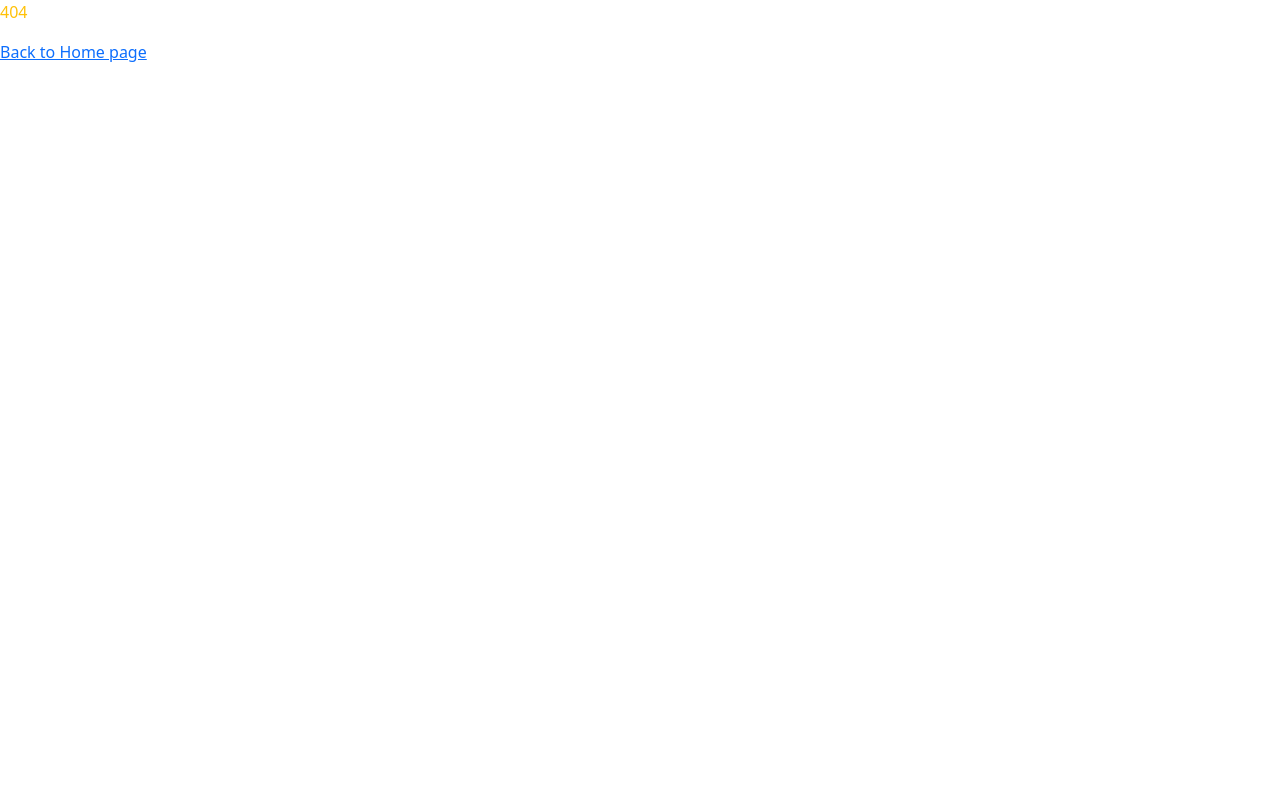
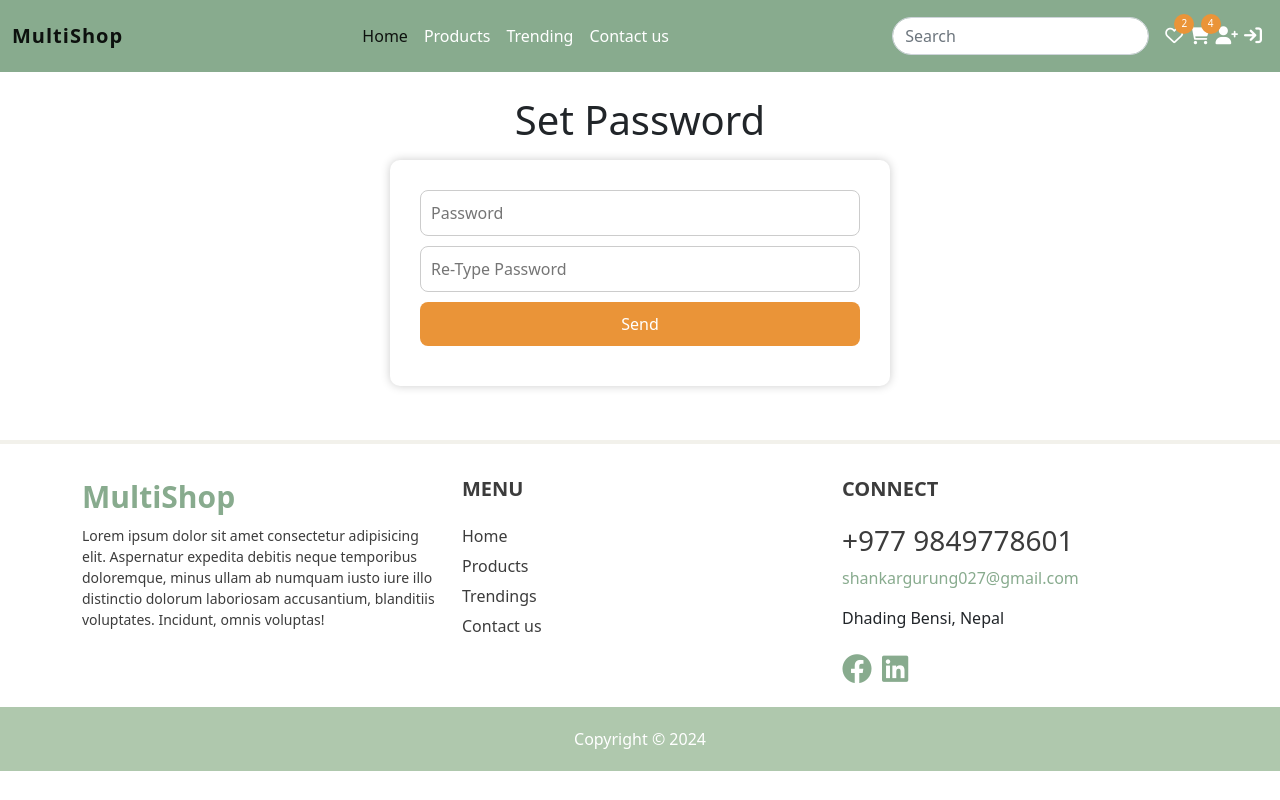
Before and after one commit to grgshankar/react_project_24, a React (Vite) app in the folder react-with-vite/: page /forget/set-password in a window 1280 px wide. Before the commit this address had no page. Built offline with nearby package versions, Linux system fonts and the light colour scheme.

Commit message:
using regex for the set password validation

```diff
--- a/react-with-vite/package.json
+++ b/react-with-vite/package.json
@@ -10,6 +10,7 @@
     "preview": "vite preview"
   },
   "dependencies": {
+    "@hookform/resolvers": "^3.3.4",
     "bootstrap": "^5.3.2",
     "font-awesome": "^4.7.0",
     "nodemon": "^3.0.2",
@@ -18,7 +19,8 @@
     "react-dom": "^18.2.0",
     "react-hook-form": "^7.49.2",
     "react-router-dom": "^6.21.1",
-    "react-toastify": "^9.1.3"
+    "react-toastify": "^9.1.3",
+    "yup": "^1.3.3"
   },
   "devDependencies": {
     "@types/react": "^18.2.43",
--- /dev/null
+++ b/react-with-vite/src/components/auth/PasswordSetComponent.jsx
@@ -0,0 +1,68 @@
+import { Form } from "react-bootstrap";
+import { yupResolver } from "@hookform/resolvers/yup";
+import * as Yup from "yup";
+import { useForm } from "react-hook-form";
+
+const PasswordSetComponent = ({submitEvent}) => {
+  const yupScheme = Yup.object({
+    password: Yup.string()
+      .min(8)
+      .max(25)
+      .matches(
+        /^(?=.*[a-z])(?=.*[A-Z])(?=.*\d)(?=.*[#$@!%&*?])[A-Za-z\d#$@!%&*?]{8,25}$/, "Password must be at least 8 to 25 char as well as need to have like unique symbols with number"
+      )
+      .required(),
+    confirmPassword: Yup.string().oneOf(
+      [Yup.ref("password"), null],
+      "Password does not match"
+    ),
+  });
+  const {
+    register,
+    handleSubmit,
+    formState: { errors },
+  } = useForm({
+    resolver: yupResolver(yupScheme),
+  });
+  return (
+    <>
+      <Form
+        onSubmit={handleSubmit(submitEvent)}
+        className="register_form text-center mt-4 mb-4"
+      >
+        <h1>Set Password</h1>
+        <div className="custom_form mt-3">
+          <input
+            type="password"
+            placeholder="Password"
+            name="password"
+            {...register("password", { required: true })}
+          />
+          {errors.password ? (
+            <em className="text-danger text-start d-flex mb-2">{errors.password ? errors.password.message : ""}</em>
+          ) : (
+            ""
+          )}
+          <input
+            type="password"
+            placeholder="Re-Type Password"
+            name="retypepassword"
+            {...register("password", { required: true })}
+          />
+          {errors.password ? (
+            <em className="text-danger text-start d-flex mb-2">
+              {errors.password ? errors.password.message : ""}
+            </em>
+          ) : (
+            ""
+          )}
+          <div className="btn_wrap">
+            <input type="submit" value="Send" className="btn btn-success" />
+          </div>
+        </div>
+      </Form>
+    </>
+  );
+};
+
+export default PasswordSetComponent;
--- a/react-with-vite/src/components/common/Error404.jsx
+++ b/react-with-vite/src/components/common/Error404.jsx
@@ -1,4 +1,3 @@
-import React from 'react'
 import { Link } from 'react-router-dom'
 
 const Error404 = () => {
--- a/react-with-vite/src/components/common/HeaderComponent.jsx
+++ b/react-with-vite/src/components/common/HeaderComponent.jsx
@@ -40,8 +40,8 @@ const HeaderComponent = () =>{
                                     className="pro_count wishlist_count">2</span></a></li>
                         <li><a href="cart.html"><i className="fa-solid fa-cart-shopping"></i><span
                                     className="pro_count cart_count">4</span></a></li>
-                        <li><a href="register.html"><i className="fa-solid fa-user-plus"></i></a></li>
-                        <li><a href="logout.html"><i className="fa-solid fa-arrow-right-to-bracket"></i></a></li>
+                        <li><NavLink to={"/login"}><i className="fa-solid fa-user-plus"></i></NavLink></li>
+                        <li><NavLink to={"/"}><i className="fa-solid fa-arrow-right-to-bracket"></i></NavLink></li>
                     </ul>
                 </div>
             </div>
--- a/react-with-vite/src/pages/auth/ForgotComponent.jsx
+++ b/react-with-vite/src/pages/auth/ForgotPage.jsx
@@ -2,8 +2,7 @@ import { Form } from 'react-bootstrap'
 import { NavLink } from 'react-router-dom'
 import { toast } from "react-toastify"
 
-const ForgotComponent = () => {
-
+const ForgotPage = () => {
     const handleSubmit = (e) => {
         e.preventDefault();
         try{
@@ -37,4 +36,4 @@ const ForgotComponent = () => {
   )
 }
 
-export default ForgotComponent
+export default ForgotPage;
--- a/react-with-vite/src/pages/auth/LoginComponent.jsx
+++ b/react-with-vite/src/pages/auth/LoginComponent.jsx
@@ -1,29 +1,68 @@
-import { Form } from "react-bootstrap"
-import { NavLink } from "react-router-dom"
+import { Form } from "react-bootstrap";
+import { useForm } from "react-hook-form";
+import { NavLink } from "react-router-dom";
 
 const LoginComponent = () => {
+  const {
+    register,
+    handleSubmit,
+    formState: { errors },
+  } = useForm();
+  const loginSubmit = (data) => {
+    console.log(data);
+  };
   return (
     <>
       <div className="mainWrapper">
         <div className="container">
           <div className="row">
             <div className="col col-sm-12">
-                    <Form className="register_form text-center mt-4 mb-4">
+              <Form
+                onSubmit={handleSubmit(loginSubmit)}
+                className="register_form text-center mt-4 mb-4"
+              >
                 <h1>Login</h1>
                 <div className="custom_form mt-3">
-                            <input type="email" placeholder="Email Address" name="email" />
-                            <input type="password" placeholder="Password" name="password" />
+                  <input
+                    type="email"
+                    placeholder="Email Address"
+                    name="email"
+                    {...register("email", { required: true })}
+                  />
+                  {errors.email? <em className="text-danger text-start d-flex mb-2">Email is required</em> : ""}
+                  <input
+                    type="password"
+                    placeholder="Password"
+                    name="password"
+                    {...register("password", { required: true })}
+                  />
+                  {errors.password? <em className="text-danger text-start d-flex mb-2">Password is required</em> : ""}
                   <div className="btn_wrap">
                     <div className="forget_row d-flex justify-content-between mt-2 mb-3">
                       <div className="left_side d-flex justify-content-center">
-                                        <input type="checkbox" name="remember" style={{width: "20px", marginBottom: "0px", marginRight: "5px"}}/> Remember Me
+                        <input
+                          type="checkbox"
+                          name="remember"
+                          style={{
+                            width: "20px",
+                            marginBottom: "0px",
+                            marginRight: "5px",
+                          }}
+                        />{" "}
+                        Remember Me
                       </div>
                       <div className="right_side redirect_link">
                         <NavLink to={"/forget"}>Forget Password</NavLink>
                       </div>
                     </div>
-                                <input type="submit" value="Login" className="btn btn-success" />
-                                <div className="redirect_link"><NavLink to={"/register"}>Register</NavLink></div>
+                    <input
+                      type="submit"
+                      value="Login"
+                      className="btn btn-success"
+                    />
+                    <div className="redirect_link">
+                      <NavLink to={"/register"}>Register</NavLink>
+                    </div>
                   </div>
                 </div>
               </Form>
@@ -32,7 +71,7 @@ const LoginComponent = () => {
         </div>
       </div>
     </>
-  )
-}
+  );
+};
 
-export default LoginComponent
+export default LoginComponent;
--- /dev/null
+++ b/react-with-vite/src/pages/auth/SetPasswordPage.jsx
@@ -0,0 +1,22 @@
+import PasswordSetComponent from "../../components/auth/PasswordSetComponent";
+
+const SetPasswordPage = () => {
+    const submitEvent = (data) => {
+        console.log(data)
+    }
+  return (
+    <>
+    <div className="mainWrapper">
+        <div className="container">
+          <div className="row">
+            <div className="col col-sm-12">
+                <PasswordSetComponent submitEvent={submitEvent} />
+            </div>
+          </div>
+        </div>
+      </div>
+    </>
+  )
+}
+
+export default SetPasswordPage;
--- /dev/null
+++ b/react-with-vite/src/pages/layouts/ForgotLayout.jsx
@@ -0,0 +1,11 @@
+import ForgotPage from '../auth/ForgotPage'
+
+const ForgotLayout = () => {
+  return (
+    <>
+        <ForgotPage />
+    </>
+  )
+}
+
+export default ForgotLayout
--- a/react-with-vite/src/pages/router/Routings.jsx
+++ b/react-with-vite/src/pages/router/Routings.jsx
@@ -7,9 +7,11 @@ import HomeLayout from "../layouts/HomeLayout";
 import Error404 from "../../components/common/Error404";
 import LoginComponent from "../auth/LoginComponent";
 import RegisterComponent from "../auth/RegisterComponent";
-import ForgotComponent from "../auth/ForgotComponent";
+import ForgotPage from "../auth/ForgotPage";
+import ForgotLayout from "../layouts/ForgotLayout"
 import { ToastContainer } from "react-toastify";
 import "react-toastify/dist/ReactToastify.min.css";
+import SetPasswordPage from "../auth/SetPasswordPage";
 const Routings = () => {
   return (
     <>
@@ -32,7 +34,10 @@ const Routings = () => {
             </Route>
             <Route path="login" element={<LoginComponent />}/>
             <Route path="register" element={<RegisterComponent />}/>
-            <Route path="forget" element={<ForgotComponent />} />
+            <Route path="forget">
+              <Route index element={<ForgotPage />} />
+              <Route path="set-password" element={<SetPasswordPage />} />
+            </Route>
           </Route>
           <Route path="/admin" element={<DashboardLayout />} />
 
```
Also changed, not shown: 1 other file (tests, documents, lock files or other folders). Lines whose indentation alone changed are shown as unchanged.
